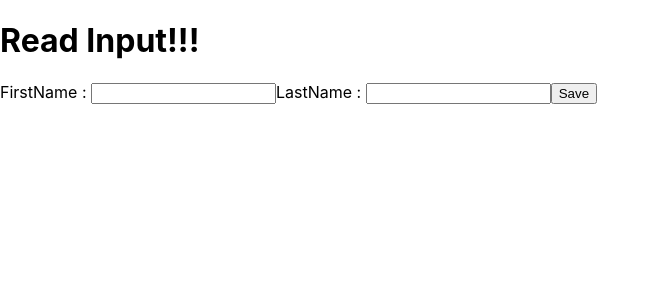
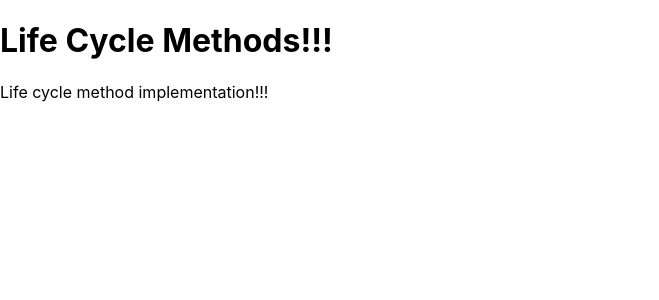
Before and after one commit to pravin-09/ReactJsCodekul, a React (Create React App) app: page / in a window 1280 px wide. Shown: the top 300 px of the page, without its empty margins (0-659 px from the left). Built offline with nearby package versions, Linux system fonts and the light colour scheme.

Commit message:
lifecycle

```diff
--- /dev/null
+++ b/src/ComponentLifeCycle.js
@@ -0,0 +1,20 @@
+import React from "react"
+
+class ComponentLifeCycle extends React.Component{
+
+    componentDidMount(){
+       console.log('hiiiiiiiiiii')
+    }
+
+    render(){
+
+        return(
+            <div>
+                <h1>Life Cycle Methods!!!</h1>
+                <p>Life cycle method implementation!!!</p>
+            </div>
+        )
+    }
+}
+
+export default ComponentLifeCycle
--- a/src/DisplayData.js
+++ b/src/DisplayData.js
@@ -1,5 +1,5 @@
+import React from "react"
 
-import React from "react"
 function DisplayData(){
 
     const initialObj={
--- a/src/index.js
+++ b/src/index.js
@@ -8,11 +8,12 @@ import ClassIncDec from './incdecclass';
 import ReadInput from './Readinput';
 import TableInput from './TableInput';
 import DisplayData from './DisplayData';
+import ComponentLifeCycle from './ComponentLifeCycle';
 
 const root = ReactDOM.createRoot(document.getElementById('root'));
-root.render(
+ root.render(
   <React.StrictMode>
-  <DisplayData/>
+  <ComponentLifeCycle/>
 
   </React.StrictMode>
 );
```
